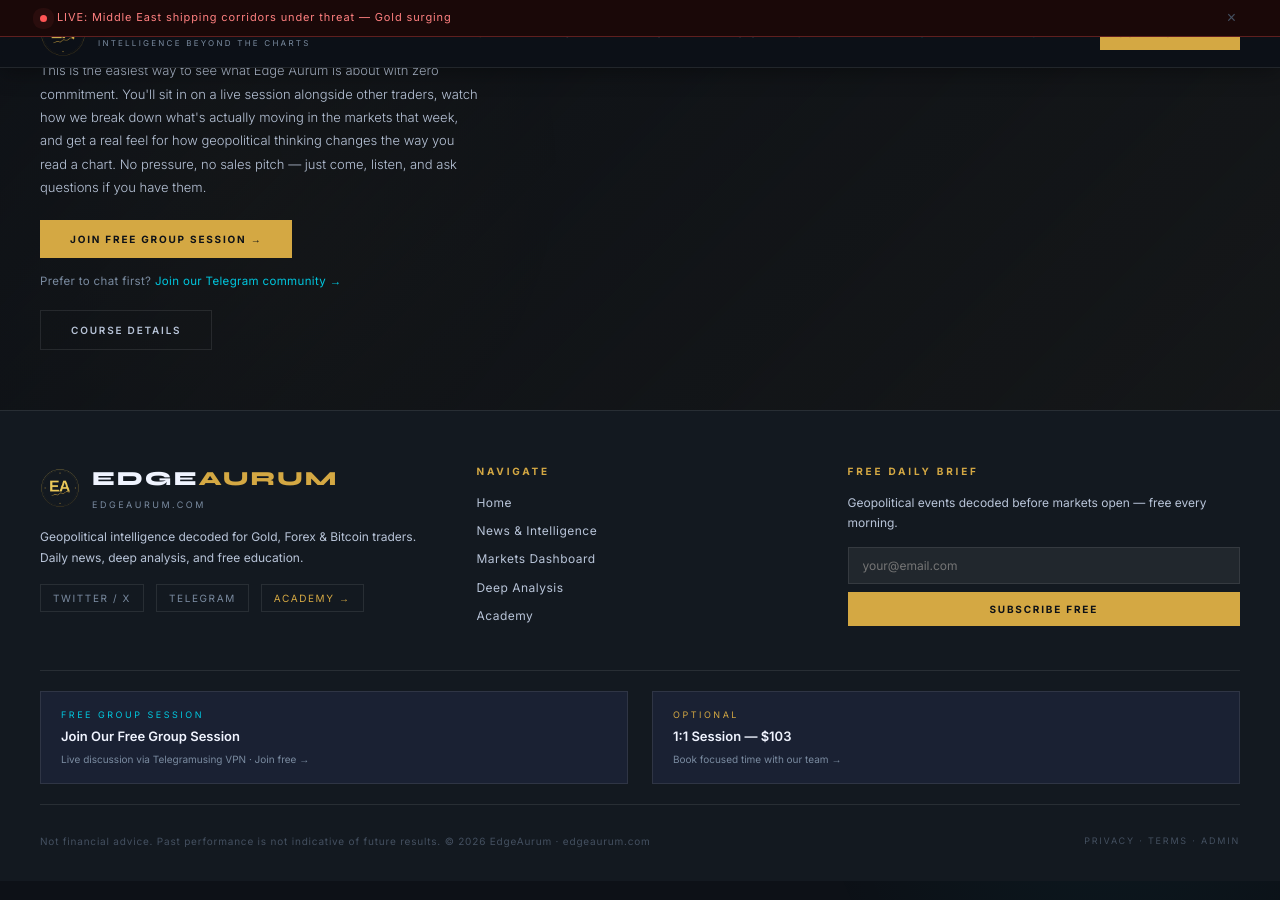
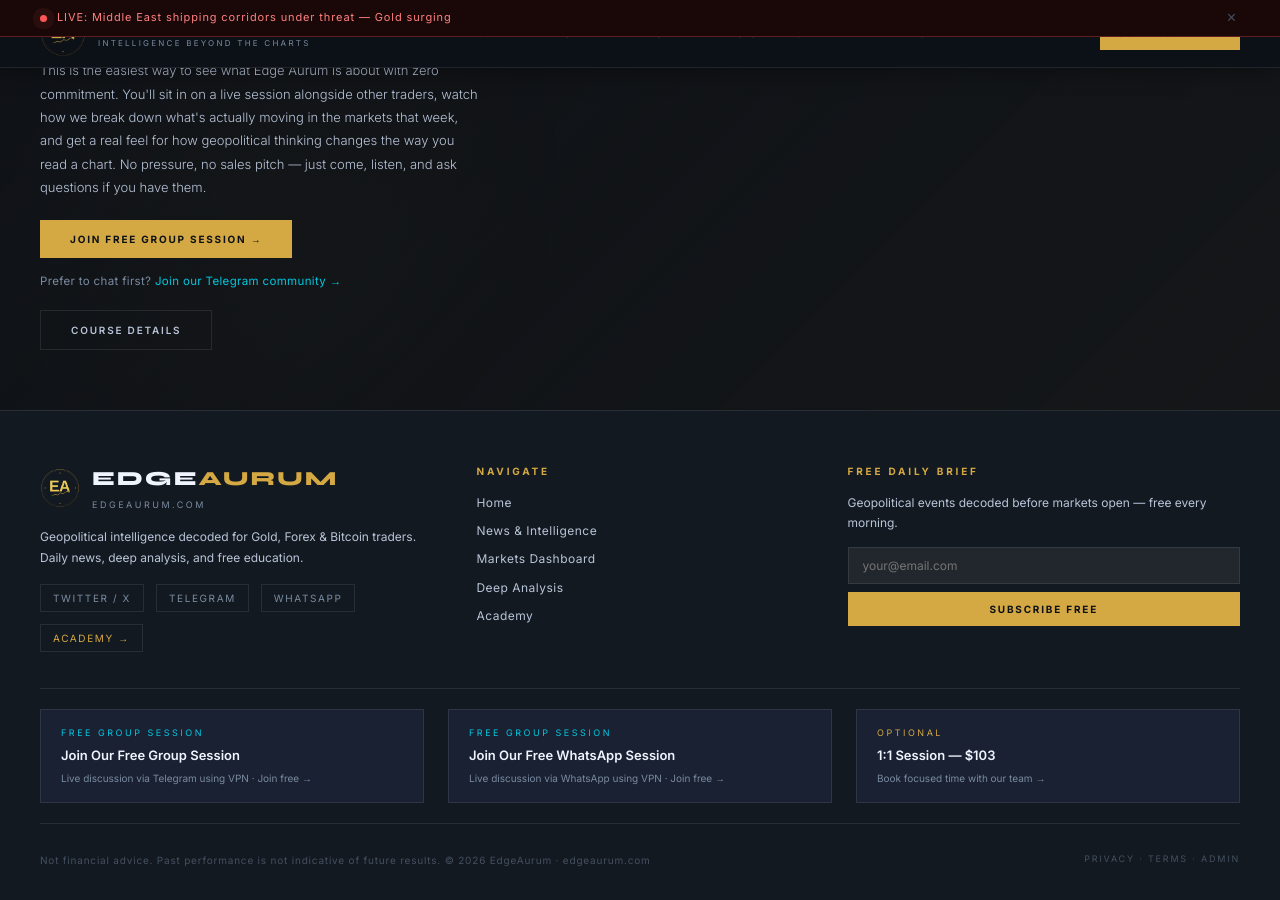
Before and after one commit to edgeaurum5-star/website-CRM, a Jekyll site: the page built from index.html, in a window 1280 px wide and 900 px high, scrolled down 3325 px. Built offline with Jekyll 4.4.1, drawn with Linux system fonts in a browser that asks for light colours; a script that is not in the unit is left out.

Commit message:
Update footer.html

```diff
--- a/_includes/footer.html
+++ b/_includes/footer.html
@@ -14,6 +14,7 @@
       <div style="display:flex;gap:12px;margin-top:16px;flex-wrap:wrap;">
         <a href="https://twitter.com/edgeaurum" target="_blank" rel="noopener" class="social-link">Twitter / X</a>
         <a href="{{ s.telegram_url | default: 'https://t.me/+BIVXclDlKyxlMjI0' }}" target="_blank" rel="noopener" class="social-link">Telegram</a>
+        <a href="{{ s.whatsapp_url | default: 'https://chat.whatsapp.com/Dnk81nFxZre1mOrWfxul95' }}" target="_blank" rel="noopener" class="social-link">WhatsApp</a>
         <a href="/academy/" class="social-link" style="color:var(--gold)!important;">Academy →</a>
       </div>
     </div>
@@ -43,7 +44,12 @@
     <a href="{{ s.telegram_url | default: 'https://t.me/+BIVXclDlKyxlMjI0' }}" target="_blank" rel="noopener" class="footer-product-link">
       <span style="font-size:9px;letter-spacing:0.28em;text-transform:uppercase;color:var(--cyan);">Free Group Session</span>
       <span style="font-size:13px;font-weight:600;color:var(--t1);">Join Our Free Group Session</span>
-      <span style="font-size:10px;color:var(--t3);">Live discussion via Telegramusing VPN · Join free →</span>
+      <span style="font-size:10px;color:var(--t3);">Live discussion via Telegram using VPN · Join free →</span>
+    </a>
+    <a href="{{ s.whatsapp_url | default: 'https://chat.whatsapp.com/Dnk81nFxZre1mOrWfxul95' }}" target="_blank" rel="noopener" class="footer-product-link">
+      <span style="font-size:9px;letter-spacing:0.28em;text-transform:uppercase;color:var(--cyan);">Free Group Session</span>
+      <span style="font-size:13px;font-weight:600;color:var(--t1);">Join Our Free WhatsApp Session</span>
+      <span style="font-size:10px;color:var(--t3);">Live discussion via WhatsApp using VPN · Join free →</span>
     </a>
     <a href="{{ s.gumroad_url | default: '/academy/' }}" target="_blank" rel="noopener" class="footer-product-link">
       <span style="font-size:9px;letter-spacing:0.28em;text-transform:uppercase;color:var(--gold);">Optional</span>
```
